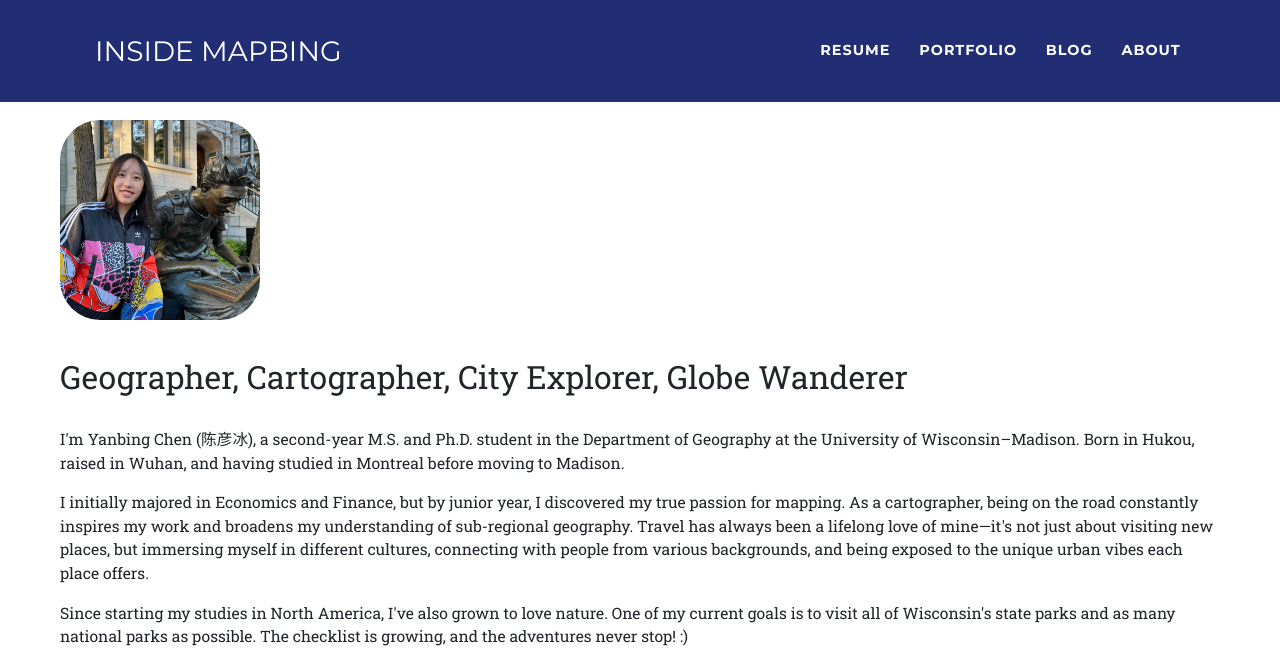
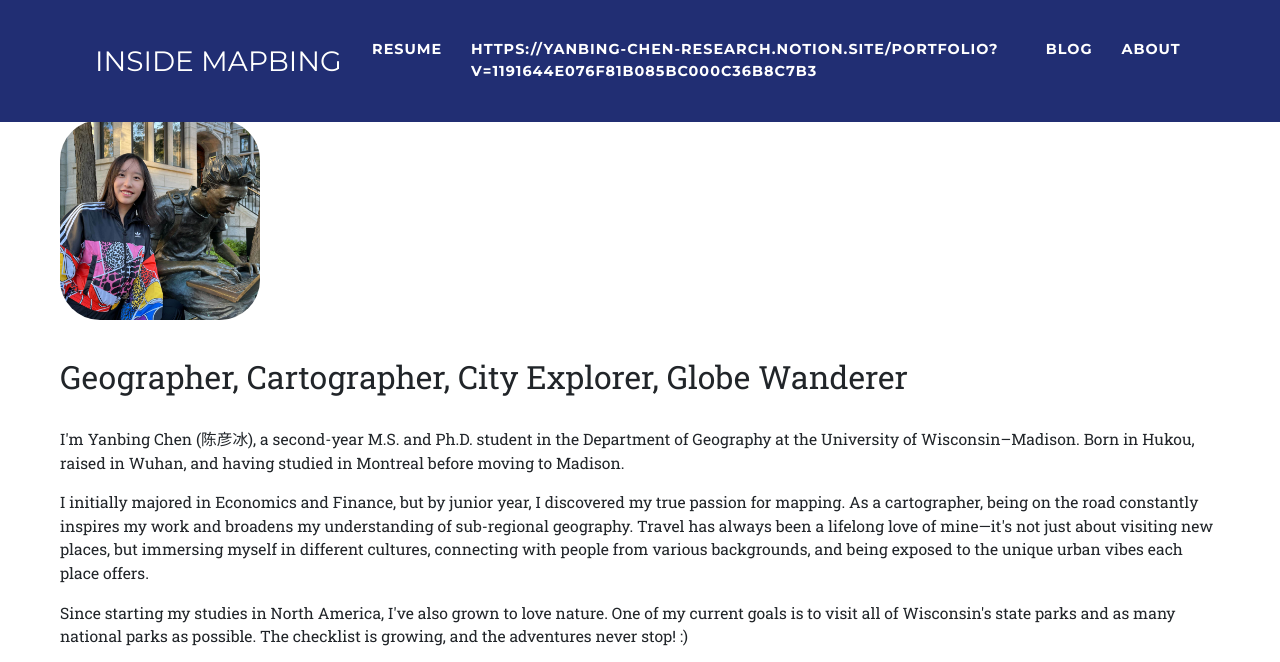
Before and after one commit to esstherc/esstherc.github.io, a plain HTML site: page about.html in a window 1280 px wide. Shown: the top 662 px of the page. Drawn offline with Linux system fonts and the light colour scheme; a web font is replaced by a local one.

Commit message:
Update about.html

```diff
--- a/about.html
+++ b/about.html
@@ -43,7 +43,7 @@
                         <a class="nav-link js-scroll-trigger" href="resume.html">Resume</a>
                     </li>
                     <li class="nav-item">
-                        <a class="nav-link js-scroll-trigger" href="portfolio.html">Portfolio</a>
+                        <a class="nav-link js-scroll-trigger" href="portfolio.html">https://yanbing-chen-research.notion.site/portfolio?v=1191644e076f81b085bc000c36b8c7b3</a>
                     </li>
                     <li class="nav-item">
                         <a class="nav-link js-scroll-trigger" href="blog.html">Blog</a>
```
